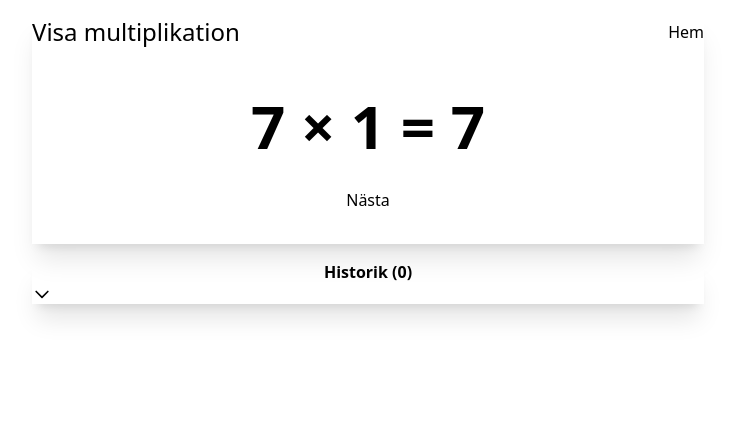
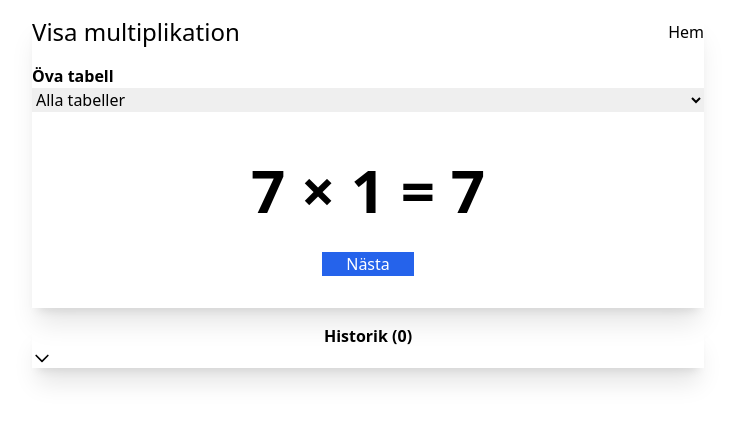
Before and after one commit to Krossmaskinen/multiplication-training, a SvelteKit app: page /view in a window 1280 px wide. Shown: the top 422 px of the page, without its empty margins (272-1007 px from the left). Built offline with nearby package versions, Linux system fonts and the light colour scheme.

Commit message:
feat: choose table to practice on answers visible mode

```diff
--- a/src/routes/view/+page.svelte
+++ b/src/routes/view/+page.svelte
@@ -1,13 +1,18 @@
 <script lang="ts">
-	import { generateMultiplication, type MultiplicationProblem } from '$lib/types';
+	import { generateMultiplication, generateMultiplicationForTable, type MultiplicationProblem } from '$lib/types';
 
 	let currentProblem = $state(generateMultiplication(10));
 	let history = $state<MultiplicationProblem[]>([]);
 	let showHistory = $state(false);
+	let selectedTable = $state<number | null>(null);
 
 	function nextProblem() {
 		history = [...history, currentProblem];
-		currentProblem = generateMultiplication(10);
+		if (selectedTable !== null) {
+			currentProblem = generateMultiplicationForTable(selectedTable, 10);
+		} else {
+			currentProblem = generateMultiplication(10);
+		}
 	}
 </script>
 
@@ -20,12 +25,40 @@
 					<a href="/" class="btn btn-sm btn-ghost">Hem</a>
 				</div>
 
+				<div class="form-control mb-4">
+					<label class="label">
+						<span class="label-text font-semibold">Öva tabell</span>
+					</label>
+					<select
+						class="select select-bordered w-full"
+						value={selectedTable?.toString() ?? ''}
+						onchange={(e) => {
+							const value = (e.currentTarget as HTMLSelectElement).value;
+							if (value === '') {
+								selectedTable = null;
+							} else {
+								selectedTable = parseInt(value);
+							}
+							if (selectedTable !== null) {
+								currentProblem = generateMultiplicationForTable(selectedTable, 10);
+							} else {
+								currentProblem = generateMultiplication(10);
+							}
+						}}
+					>
+						<option value="">Alla tabeller</option>
+						{#each Array(10) as _, i}
+							<option value={(i + 1).toString()}>{i + 1}:an tabellen</option>
+						{/each}
+					</select>
+				</div>
+
 				<div class="text-center py-4 md:py-8">
 					<div class="text-4xl md:text-6xl font-bold mb-6 md:mb-8">
 						{currentProblem.num1} × {currentProblem.num2} = {currentProblem.answer}
 					</div>
 
-					<button class="btn btn-primary btn-lg" onclick={nextProblem}>
+					<button class="btn bg-blue-600 hover:bg-blue-700 text-white btn-lg" onclick={nextProblem}>
 						Nästa
 					</button>
 				</div>
```
